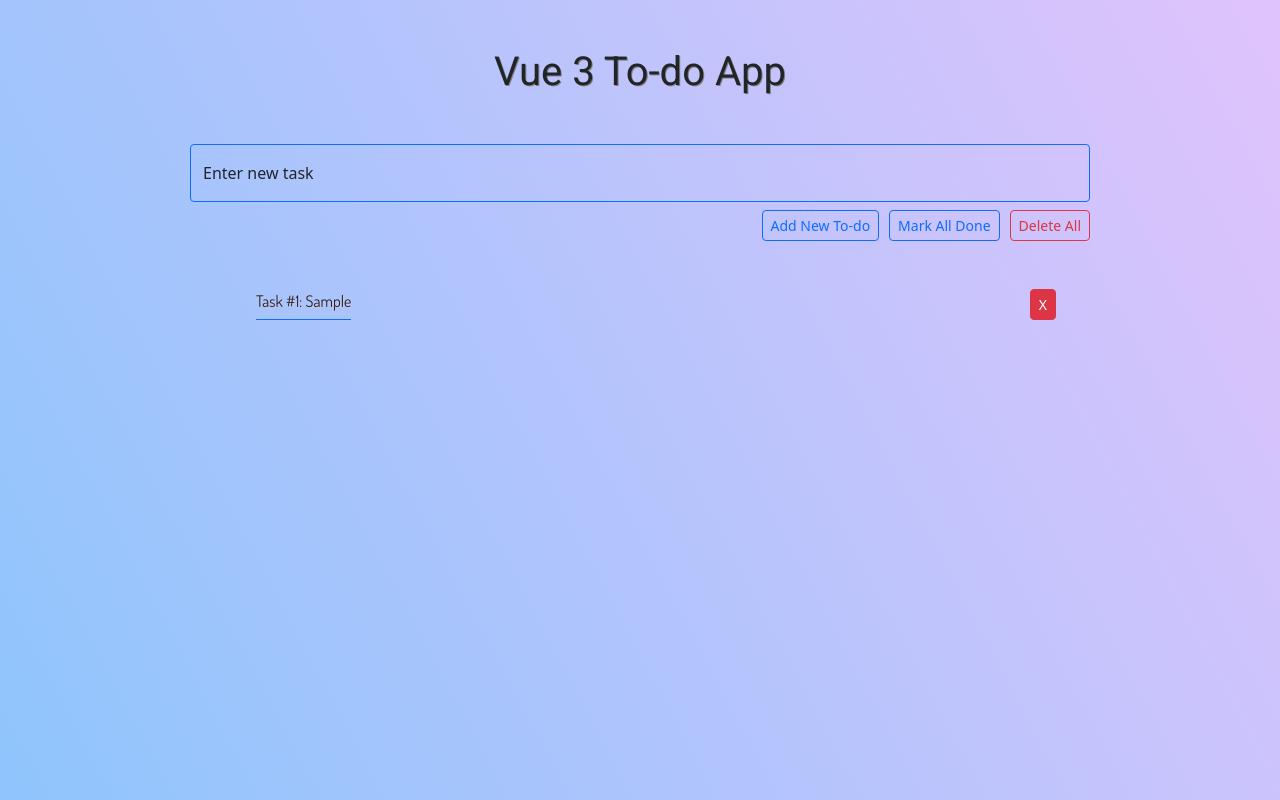
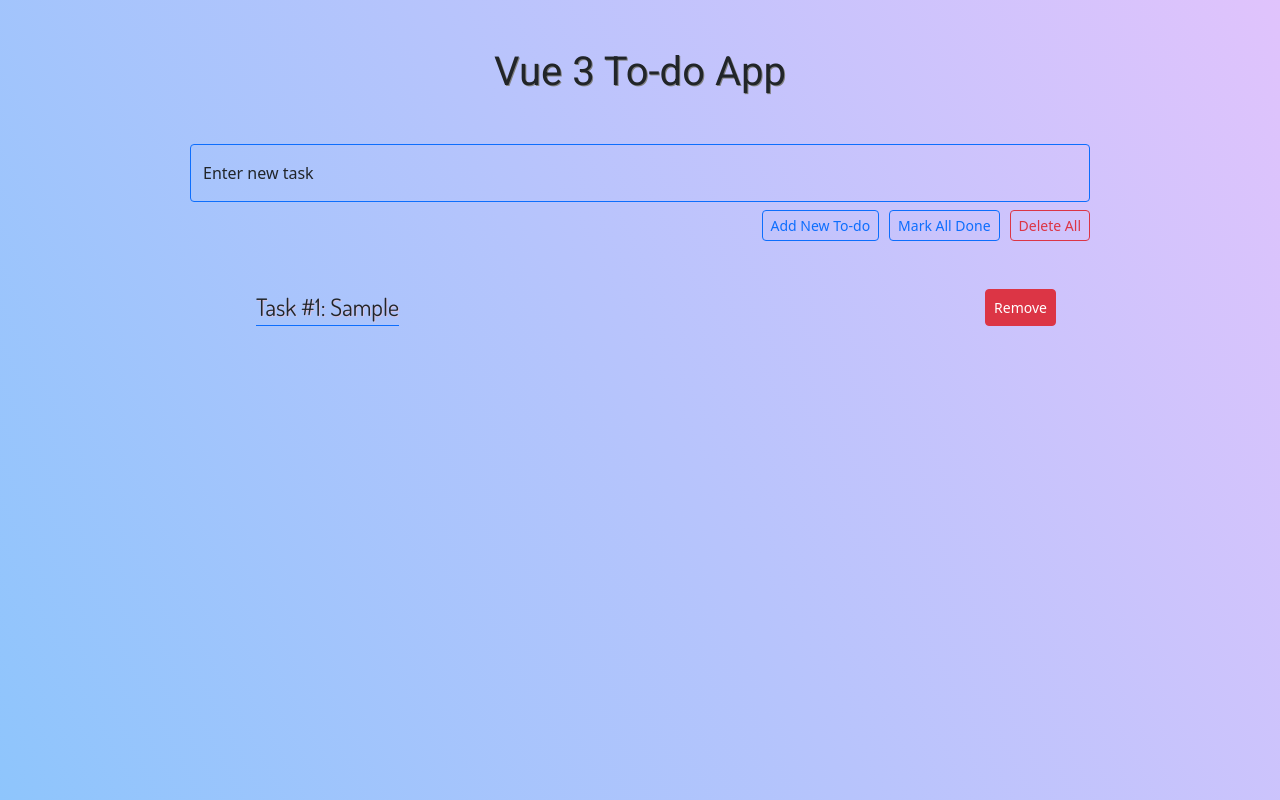
Before and after one commit to espiritukarl/vuejs-typescript-intro, a Vue app in the folder vue_intro/To-do List/: page / in a window 1280 px wide. Both pictures are taken after typing "Sample" into the empty fields and a click on the button "Add New To-do". Built offline with nearby package versions, Linux system fonts and the light colour scheme.

Commit message:
Fixed font size and delete button for li

```diff
--- a/vue_intro/To-do List/src/components/todoList.vue
+++ b/vue_intro/To-do List/src/components/todoList.vue
@@ -3,7 +3,7 @@
     <div class="todoItem mt-5">
         <span class="border-bottom border-primary" :class="{strikeThrough: done}">Task #{{ index+1 + ": " + title
         }}</span>
-        <button class="btn btn-danger btn-sm" @click="$emit('testClick')">X</button>
+        <button class="btn btn-danger btn-sm del" @click="$emit('testClick')">Remove</button>
     </div>
 </template>
 
@@ -27,5 +27,10 @@ export default {
 span {
     font-family: 'Dosis', sans-serif;
     text-shadow: 1px 1px rgba(255, 192, 203, 0.493);
+    font-size: 24px;
+}
+
+.del {
+    padding: 0 8px;
 }
 </style>
```
